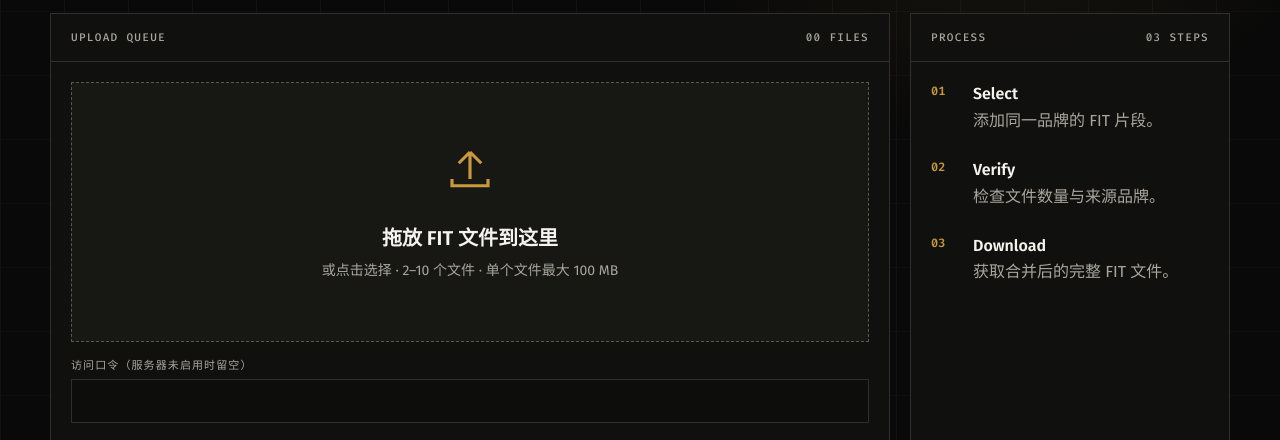
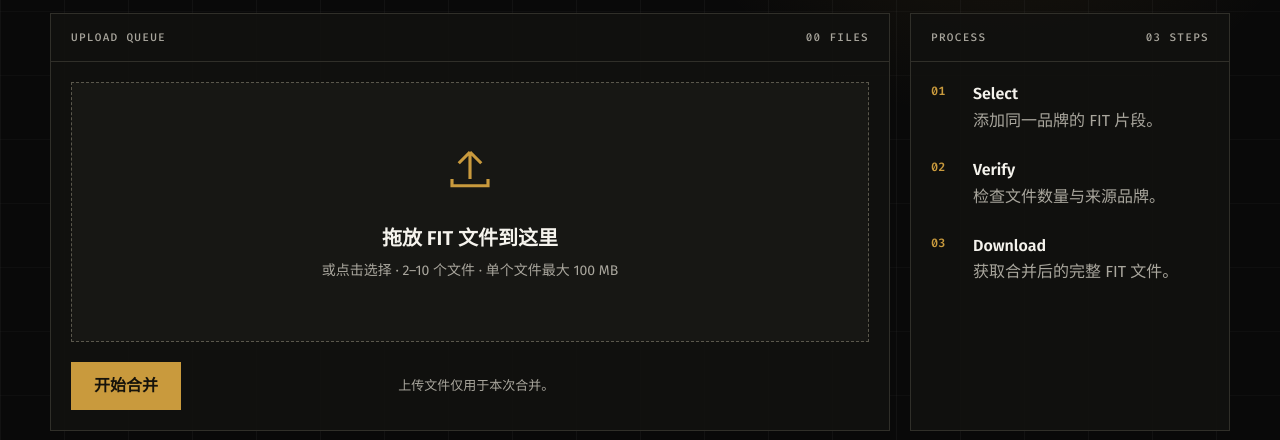
Before and after one commit to Nikiwang92/fit-merge, a plain HTML site: page index.html in a window 1280 px wide. Shown: the part 309-749 px from the top of the page. Drawn offline with Linux system fonts and the light colour scheme.

Commit message:
chore: remove access token field

```diff
--- a/index.html
+++ b/index.html
@@ -16,7 +16,7 @@
     .workspace{display:grid;grid-template-columns:minmax(0,1fr) 320px;gap:20px;padding-bottom:64px}.panel{background:rgba(17,17,15,.9);border:1px solid var(--line)}.panel-head{display:flex;justify-content:space-between;padding:18px 20px;border-bottom:1px solid var(--line);font:500 11px/1 var(--mono);letter-spacing:.12em;text-transform:uppercase;color:var(--muted)}.panel-body{padding:20px}
     .dropzone{display:grid;place-items:center;min-height:260px;padding:32px;border:1px dashed #5a574c;background:var(--panel-2);text-align:center;cursor:pointer;transition:border-color .2s,background .2s,transform .2s}.dropzone:hover,.dropzone:focus-visible,.dropzone.is-dragging{border-color:var(--accent);background:#1c1a13;outline:none}.dropzone.is-dragging{transform:translateY(-2px)}.upload-icon{width:54px;height:54px;margin-bottom:18px;color:var(--accent)}.drop-title{margin:0 0 6px;font-size:20px;font-weight:600}.drop-hint{margin:0;color:var(--muted);font-size:14px}.file-input{position:absolute;width:1px;height:1px;opacity:0;pointer-events:none}
     .queue{list-style:none;margin:20px 0 0;padding:0;border-top:1px solid var(--line)}.queue:empty{display:none}.file-row{display:grid;grid-template-columns:28px minmax(0,1fr) auto;gap:10px;align-items:center;padding:12px 0;border-bottom:1px solid var(--line)}.file-row svg{color:var(--accent)}.file-name{overflow:hidden;text-overflow:ellipsis;white-space:nowrap;font:500 13px/1.3 var(--mono)}.file-size{color:var(--muted);font:400 11px/1 var(--mono)}.remove{width:32px;height:32px;border:0;background:transparent;color:var(--muted);cursor:pointer;font-size:20px}.remove:hover,.remove:focus-visible{color:var(--danger);outline:1px solid var(--danger)}
-    .token{margin-top:18px}.token label{display:block;margin-bottom:8px;color:var(--muted);font:500 11px/1 var(--mono);letter-spacing:.1em;text-transform:uppercase}.token input{width:100%;min-height:44px;padding:8px 12px;color:var(--text);background:#0d0d0c;border:1px solid var(--line)}.token input:focus{outline:2px solid var(--accent);outline-offset:1px;border-color:var(--accent)}.actions{display:flex;gap:12px;align-items:center;margin-top:20px;flex-wrap:wrap}.submit{min-height:48px;padding:0 22px;border:1px solid var(--accent);background:var(--accent);color:#15120b;font-weight:700;cursor:pointer;transition:background .2s,transform .2s}.submit:hover,.submit:focus-visible{background:var(--accent-strong);border-color:var(--accent-strong);outline:3px solid rgba(201,154,61,.25);outline-offset:2px}.submit:active{transform:translateY(1px)}.submit[disabled]{opacity:.65;cursor:wait}.hint{color:var(--muted);font-size:13px}.notice{display:none;margin:0 0 20px;padding:14px 16px;border-left:3px solid var(--danger);background:#241311;color:var(--text)}.notice.on{display:block}
+    .actions{display:flex;gap:12px;align-items:center;margin-top:20px;flex-wrap:wrap}.submit{min-height:48px;padding:0 22px;border:1px solid var(--accent);background:var(--accent);color:#15120b;font-weight:700;cursor:pointer;transition:background .2s,transform .2s}.submit:hover,.submit:focus-visible{background:var(--accent-strong);border-color:var(--accent-strong);outline:3px solid rgba(201,154,61,.25);outline-offset:2px}.submit:active{transform:translateY(1px)}.submit[disabled]{opacity:.65;cursor:wait}.hint{color:var(--muted);font-size:13px}.notice{display:none;margin:0 0 20px;padding:14px 16px;border-left:3px solid var(--danger);background:#241311;color:var(--text)}.notice.on{display:block}
     .steps{counter-reset:step;margin:0;padding:0;list-style:none}.steps li{position:relative;padding:0 0 24px 42px;color:var(--muted)}.steps li:last-child{padding-bottom:0}.steps li::before{counter-increment:step;content:counter(step,decimal-leading-zero);position:absolute;left:0;top:0;color:var(--accent);font:600 12px/1.5 var(--mono)}.steps strong{display:block;color:var(--text);font-weight:600;margin-bottom:2px}.loading{visibility:hidden;display:flex;align-items:center;gap:10px;color:var(--accent)}.loading.on{visibility:visible}.spinner{width:16px;height:16px;border:2px solid #59471d;border-top-color:var(--accent);border-radius:50%;animation:spin .7s linear infinite}
     footer{border-top:1px solid var(--line);padding:24px 0 36px;color:var(--muted);font:400 12px/1.6 var(--mono)}@keyframes spin{to{transform:rotate(360deg)}}@keyframes enter{from{opacity:0;transform:translateY(8px)}to{opacity:1;transform:none}}
     @media(max-width:860px){.hero,.workspace{grid-template-columns:1fr}.hero{gap:20px;padding:36px 0 30px}h1{font-size:clamp(34px,8vw,52px)}.workspace{gap:14px}}@media(max-width:520px){.shell{width:min(100% - 24px,1180px)}.status-pill{display:none}.hero{padding:30px 0 26px}h1{font-size:clamp(30px,10vw,42px);line-height:1.02}.panel-body{padding:14px}.dropzone{min-height:200px;padding:22px 14px}.submit{width:100%}}@media(prefers-reduced-motion:reduce){*,*::before,*::after{animation-duration:.01ms!important;transition-duration:.01ms!important}}
@@ -32,7 +32,6 @@
         <form id="merge-form" method="post" action="" enctype="multipart/form-data">
           <div id="dropzone" class="dropzone" role="button" tabindex="0" aria-controls="file-input" aria-label="选择 FIT 文件"><div><svg class="upload-icon" viewBox="0 0 24 24" fill="none" stroke="currentColor" stroke-width="1.4" aria-hidden="true"><path d="M12 16V4m0 0L7 9m5-5 5 5M4 16v3h16v-3"/></svg><p class="drop-title">拖放 FIT 文件到这里</p><p class="drop-hint">或点击选择 · 2–10 个文件 · 单个文件最大 100 MB</p></div><input id="file-input" class="file-input" type="file" name="files" accept=".fit" multiple required></div>
           <ul id="queue" class="queue" aria-live="polite"></ul>
-          <div class="token"><label for="token">访问口令（服务器未启用时留空）</label><input id="token" name="token" type="password" autocomplete="off"></div>
           <div class="actions"><button id="submit" class="submit" type="submit">开始合并</button><div id="loading" class="loading" role="status" aria-live="polite"><span class="spinner"></span><span id="loading-text">首次加载 Python 环境…</span></div><span class="hint">上传文件仅用于本次合并。</span></div>
         </form>
       </div></div>
```
